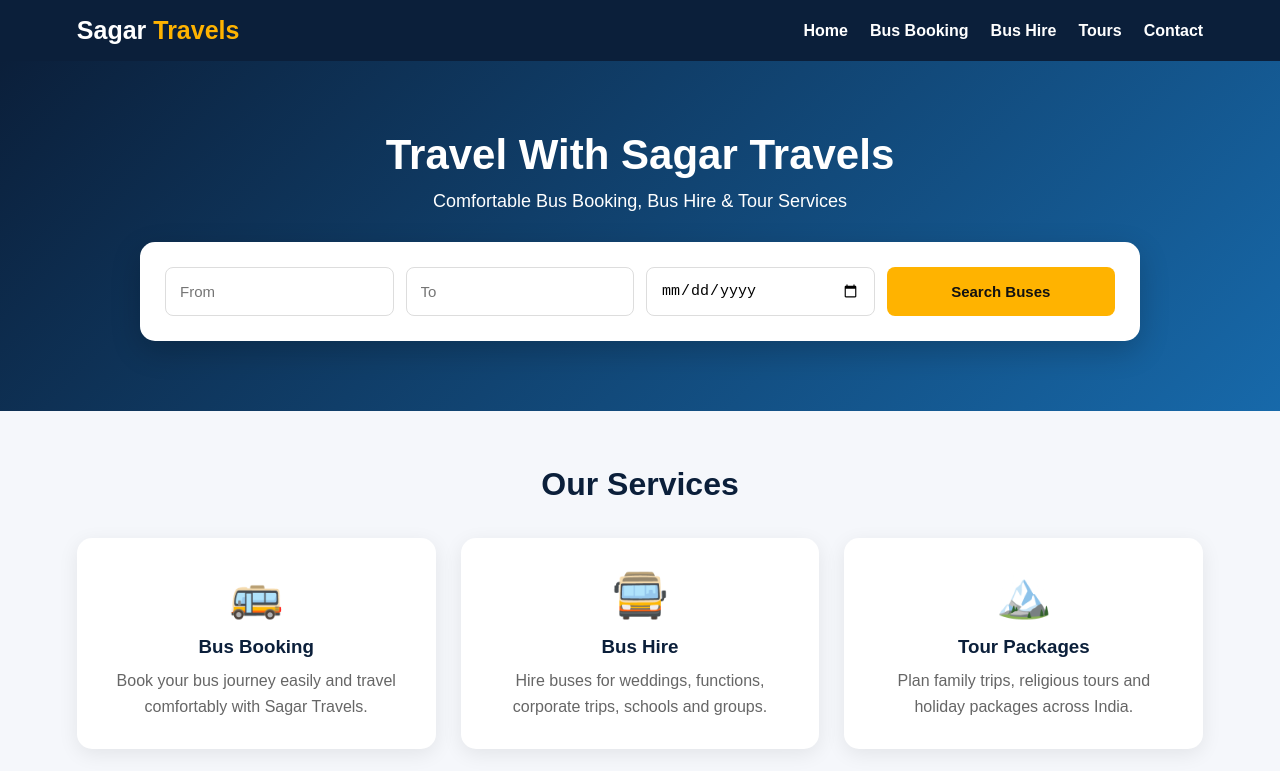
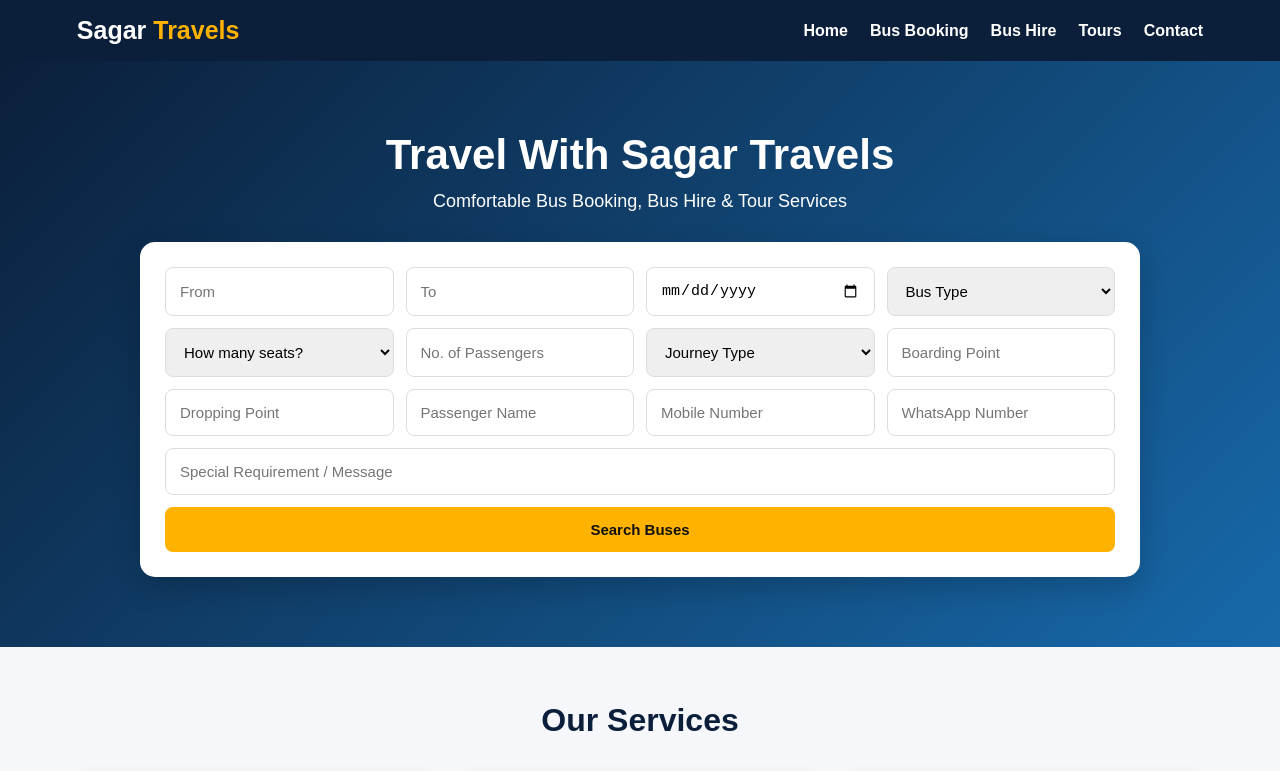
Before and after one commit to takshsagar57777-source/sagar-travels, a plain HTML site: page index.html in a window 1280 px wide. Shown: the top 771 px of the page. Drawn offline with nearby package versions, Linux system fonts and the light colour scheme.

Commit message:
Update index.html

```diff
--- a/index.html
+++ b/index.html
@@ -283,15 +283,101 @@ footer{
 
   <div class="booking-box" id="booking">
 
-    <input type="text" id="from" placeholder="From">
+  <input
+    type="text"
+    id="from"
+    placeholder="From"
+  >
 
-    <input type="text" id="to" placeholder="To">
+  <input
+    type="text"
+    id="to"
+    placeholder="To"
+  >
 
-    <input type="date" id="travelDate">
+  <input
+    type="date"
+    id="travelDate"
+  >
 
-    <button onclick="searchBus()">Search Buses</button>
+  <select id="busType">
+    <option value="">Bus Type</option>
+    <option>AC Bus</option>
+    <option>Non-AC Bus</option>
+  </select>
 
-  </div>
+  <select id="seating">
+    <option value="">How many seats?</option>
+    <option>20 Seater</option>
+    <option>27 Seater</option>
+    <option>32 Seater</option>
+    <option>35 Seater</option>
+    <option>40 Seater</option>
+    <option>45 Seater</option>
+    <option>49 Seater</option>
+    <option>52 Seater</option>
+    <option>55 Seater</option>
+    <option>60 Seater</option>
+  </select>
+
+  <input
+    type="number"
+    id="passengers"
+    placeholder="No. of Passengers"
+    min="1"
+  >
+
+  <select id="journeyType">
+    <option value="">Journey Type</option>
+    <option>One Way</option>
+    <option>Round Trip</option>
+  </select>
+
+  <input
+    type="text"
+    id="boarding"
+    placeholder="Boarding Point"
+  >
+
+  <input
+    type="text"
+    id="dropping"
+    placeholder="Dropping Point"
+  >
+
+  <input
+    type="text"
+    id="passengerName"
+    placeholder="Passenger Name"
+  >
+
+  <input
+    type="tel"
+    id="passengerMobile"
+    placeholder="Mobile Number"
+  >
+
+  <input
+    type="tel"
+    id="whatsapp"
+    placeholder="WhatsApp Number"
+  >
+
+  <input
+    class="full"
+    type="text"
+    id="bookingMessage"
+    placeholder="Special Requirement / Message"
+  >
+
+  <button
+    class="full"
+    onclick="searchBus()"
+  >
+    Search Buses
+  </button>
+
+</div>
 
 </section>
 
```
